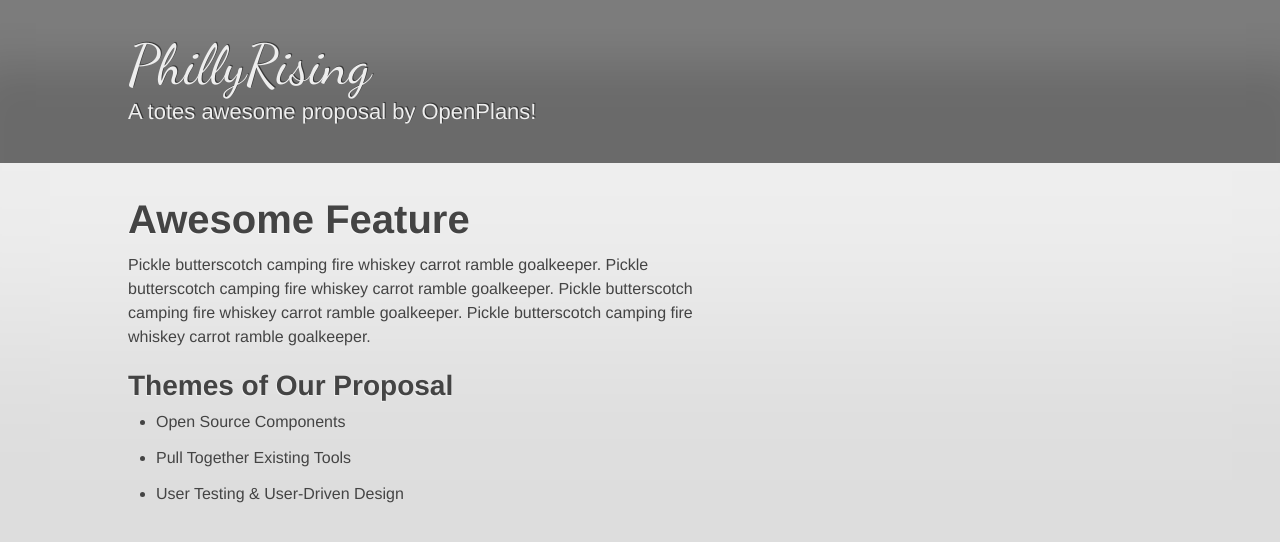
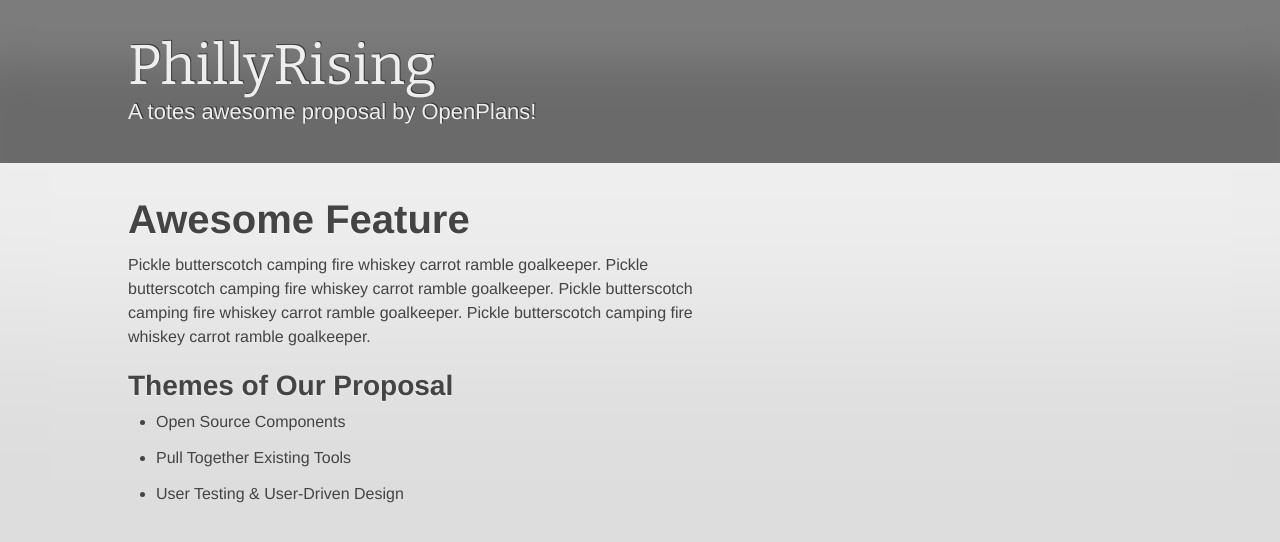
Before and after one commit to openplans/phillyrising-proposal, a plain HTML site: page index.html in a window 1280 px wide. Drawn offline with nearby package versions, Linux system fonts and the light colour scheme.

Commit message:
swap webfont

```diff
--- a/css/style.css
+++ b/css/style.css
@@ -22,7 +22,7 @@ h1,h2,h3,h4,h5,h6 {
   margin: 0 0 0.25em 0;
   text-shadow: -1px 1px rgba(255,255,255,0.5);
 }
-h1 { font-size: 3em; }
+h1 { font-size: 3.5em; }
 h2 { font-size: 2.5em; }
 h3 { font-size: 1.75em; }
 h4 { font-size: 1.5em; }
@@ -98,8 +98,7 @@ img {
   box-shadow: 0 0 10em 10em rgba(255,255,255,0.5), inset 0px 4em 3em 0 rgba(255,255,255,0.125);
 }
 #site-title {
-  font-family: 'Dancing Script', cursive;
-  font-size: 3.5em;
+  font-family: 'Bitter', cursive;
   font-weight: normal;
   position: relative;
   z-index: 100;
--- a/index.html
+++ b/index.html
@@ -23,7 +23,7 @@
   <link rel="apple-touch-icon-precomposed" href="apple-touch-icon-precomposed.png">
 
   <!--  Google Fonts -->
-  <link href="http://fonts.googleapis.com/css?family=Dancing+Script" rel="stylesheet">
+  <link href='http://fonts.googleapis.com/css?family=Bitter:400,700,400italic' rel='stylesheet' type='text/css'>
 
   <link rel="stylesheet" href="css/normalize.css">
   <link rel="stylesheet" href="css/style.css">
```
